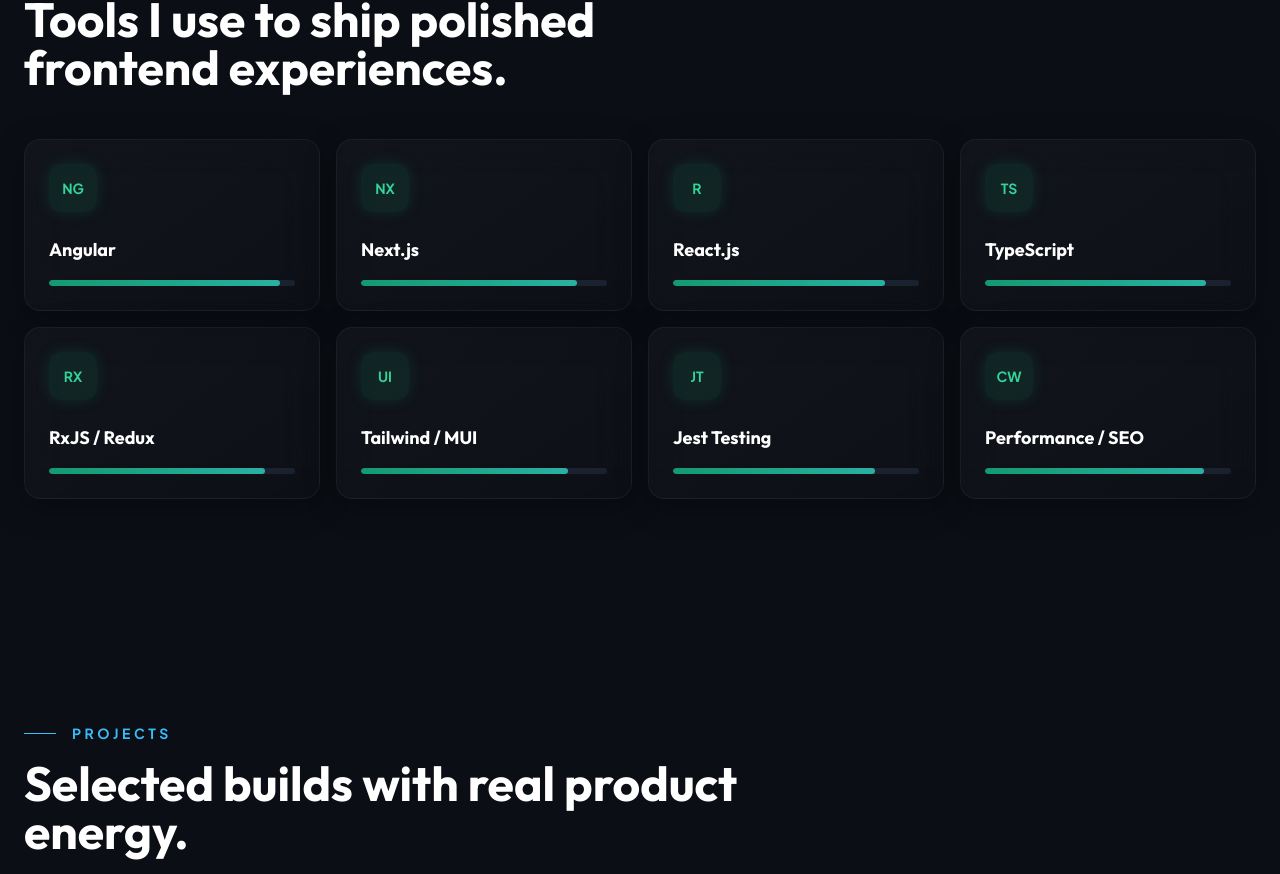
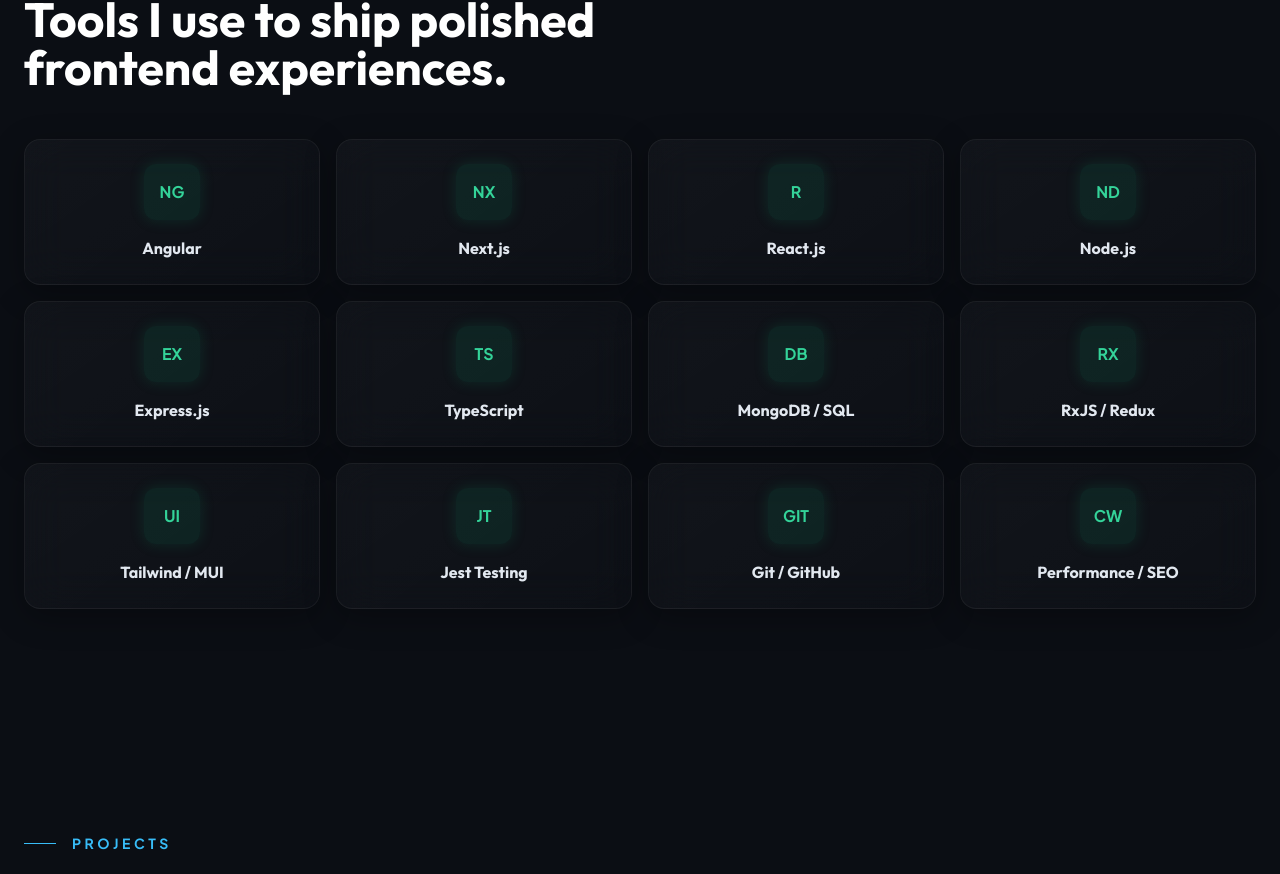
Before and after one commit to 21Ironman/modern-portfolio, a React (Vite) app: page / in a window 1280 px wide. Shown: the part 1767-2641 px from the top of the page. Built offline with nearby package versions, Linux system fonts and the light colour scheme.

Commit message:
Update Skills: Remove progress bars, switch to center chip layout, and add backend technologies

```diff
--- a/src/components/sections/Skills.jsx
+++ b/src/components/sections/Skills.jsx
@@ -11,23 +11,11 @@
 
       <div className="grid gap-4 sm:grid-cols-2 lg:grid-cols-4">
         {skills.map((skill, index) => (
-          <Card key={skill.name} index={index} className="p-6 border-transparent hover:border-emerald-500/20 transition-colors">
-            <div className="mb-6 flex items-center justify-between">
-              <span className="grid h-12 w-12 place-items-center rounded-xl bg-emerald-500/10 text-sm font-bold text-emerald-400 shadow-[0_0_15px_rgba(16,185,129,0.15)]">
-                {skill.icon}
-              </span>
-              {/* Removed the number percentage as requested */}
-            </div>
-            <h3 className="font-bold text-white text-lg mb-4">{skill.name}</h3>
-            <div className="h-1.5 w-full rounded-full bg-surface2 overflow-hidden">
-              <motion.div
-                className="h-full rounded-full bg-gradient-to-r from-emerald-500/80 to-teal-400/80"
-                initial={{ width: 0 }}
-                whileInView={{ width: `${skill.value}%` }}
-                viewport={{ once: true }}
-                transition={{ duration: 1.2, ease: 'easeOut', delay: index * 0.1 }}
-              />
-            </div>
+          <Card key={skill.name} index={index} className="p-6 flex flex-col items-center justify-center text-center border-transparent hover:border-emerald-500/30 transition-all hover:-translate-y-1">
+            <span className="mb-4 grid h-14 w-14 place-items-center rounded-xl bg-emerald-500/10 text-base font-bold text-emerald-400 shadow-[0_0_15px_rgba(16,185,129,0.15)]">
+              {skill.icon}
+            </span>
+            <h3 className="font-bold text-slate-200 text-base">{skill.name}</h3>
           </Card>
         ))}
       </div>
--- a/src/data/portfolioData.js
+++ b/src/data/portfolioData.js
@@ -11,14 +11,18 @@
 };
 
 export const skills = [
-  { name: 'Angular', value: 94, icon: 'NG' },
-  { name: 'Next.js', value: 88, icon: 'NX' },
-  { name: 'React.js', value: 86, icon: 'R' },
-  { name: 'TypeScript', value: 90, icon: 'TS' },
-  { name: 'RxJS / Redux', value: 88, icon: 'RX' },
-  { name: 'Tailwind / MUI', value: 84, icon: 'UI' },
-  { name: 'Jest Testing', value: 82, icon: 'JT' },
-  { name: 'Performance / SEO', value: 89, icon: 'CW' },
+  { name: 'Angular', icon: 'NG' },
+  { name: 'Next.js', icon: 'NX' },
+  { name: 'React.js', icon: 'R' },
+  { name: 'Node.js', icon: 'ND' },
+  { name: 'Express.js', icon: 'EX' },
+  { name: 'TypeScript', icon: 'TS' },
+  { name: 'MongoDB / SQL', icon: 'DB' },
+  { name: 'RxJS / Redux', icon: 'RX' },
+  { name: 'Tailwind / MUI', icon: 'UI' },
+  { name: 'Jest Testing', icon: 'JT' },
+  { name: 'Git / GitHub', icon: 'GIT' },
+  { name: 'Performance / SEO', icon: 'CW' },
 ];
 
 export const projects = [
```
